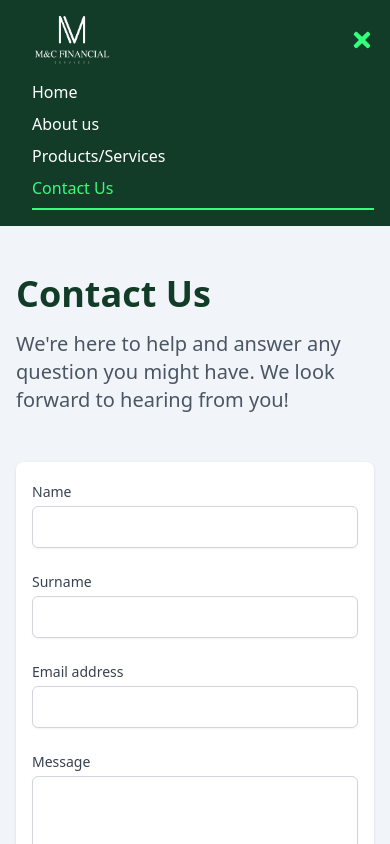
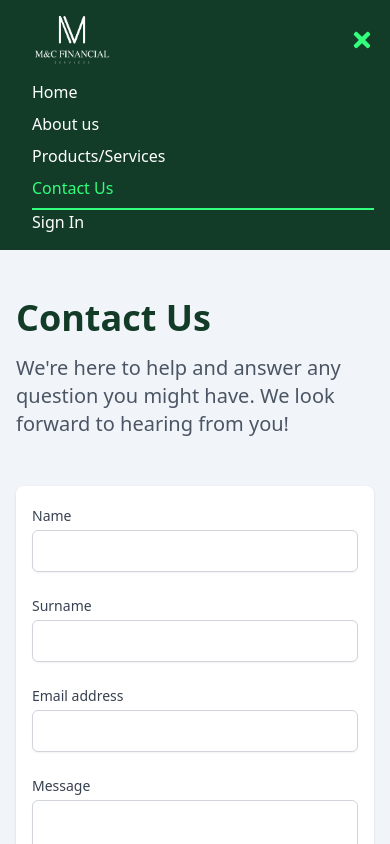
Before and after one commit to ChrissieDk/mandc-financial, a React (Vite) app: page /mandc-financial/contact-us in a window 390 px wide. Both pictures are taken after a click on the button 362 px from the left and 40 px from the top of the page. Shown: the top 844 px of the page. Built offline with nearby package versions, Linux system fonts and the light colour scheme; what @react-pdf/renderer would draw is missing.

Commit message:
small fix

```diff
--- a/src/components/Navbar.tsx
+++ b/src/components/Navbar.tsx
@@ -2,7 +2,6 @@ import React, { useState, useEffect } from "react";
 import { Link, useLocation } from "react-router-dom";
 import { FaBars, FaTimes } from "react-icons/fa";
 import logo from "../assets/LOGO_WHITE.png";
-// import { useNavigate } from "react-router-dom";
 
 interface NavBarProps {
   onSignInClick: () => void;
@@ -117,6 +116,16 @@ const NavBar: React.FC<NavBarProps> = ({ onSignInClick }) => {
             Sign In
           </button>
         )}
+        {isMobile && (
+          <li>
+            <button
+              onClick={onSignInClick}
+              className="text-white hover:text-brightGreen"
+            >
+              Sign In
+            </button>
+          </li>
+        )}
       </ul>
     </nav>
   );
```
